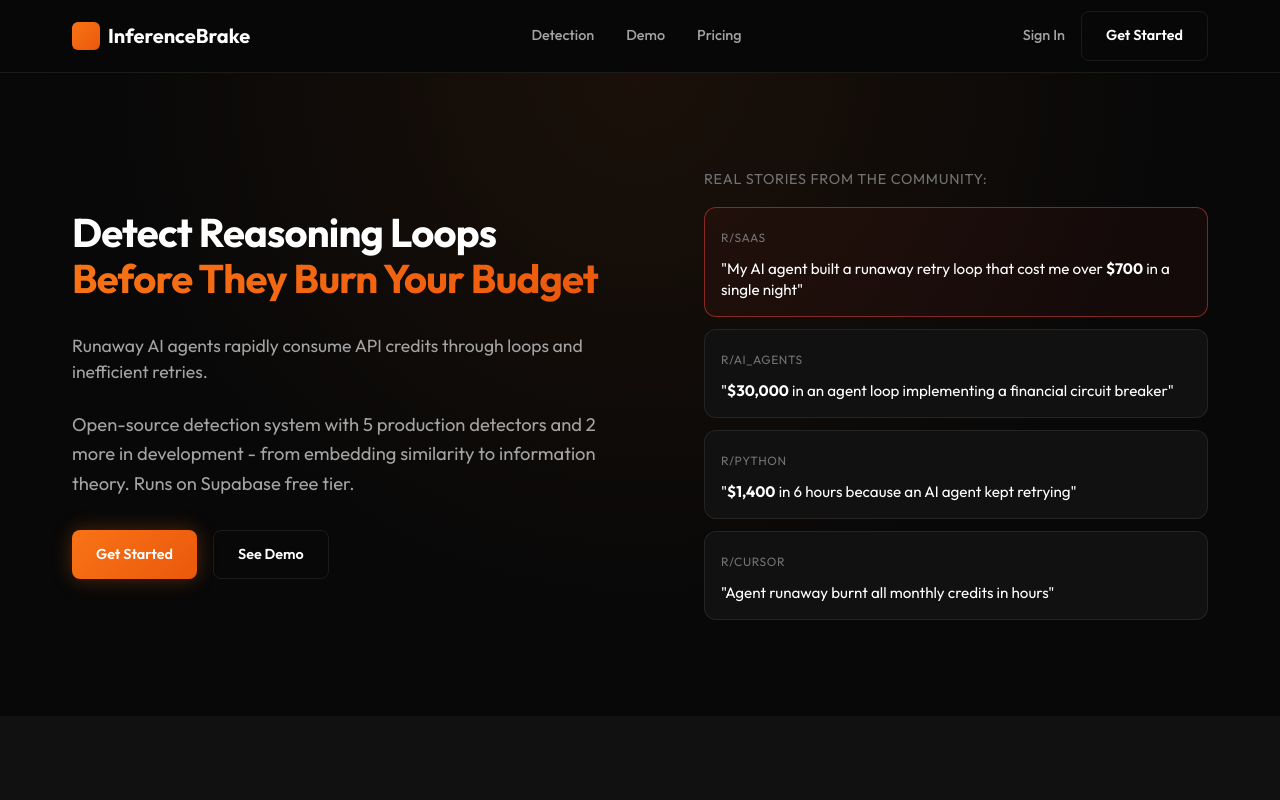
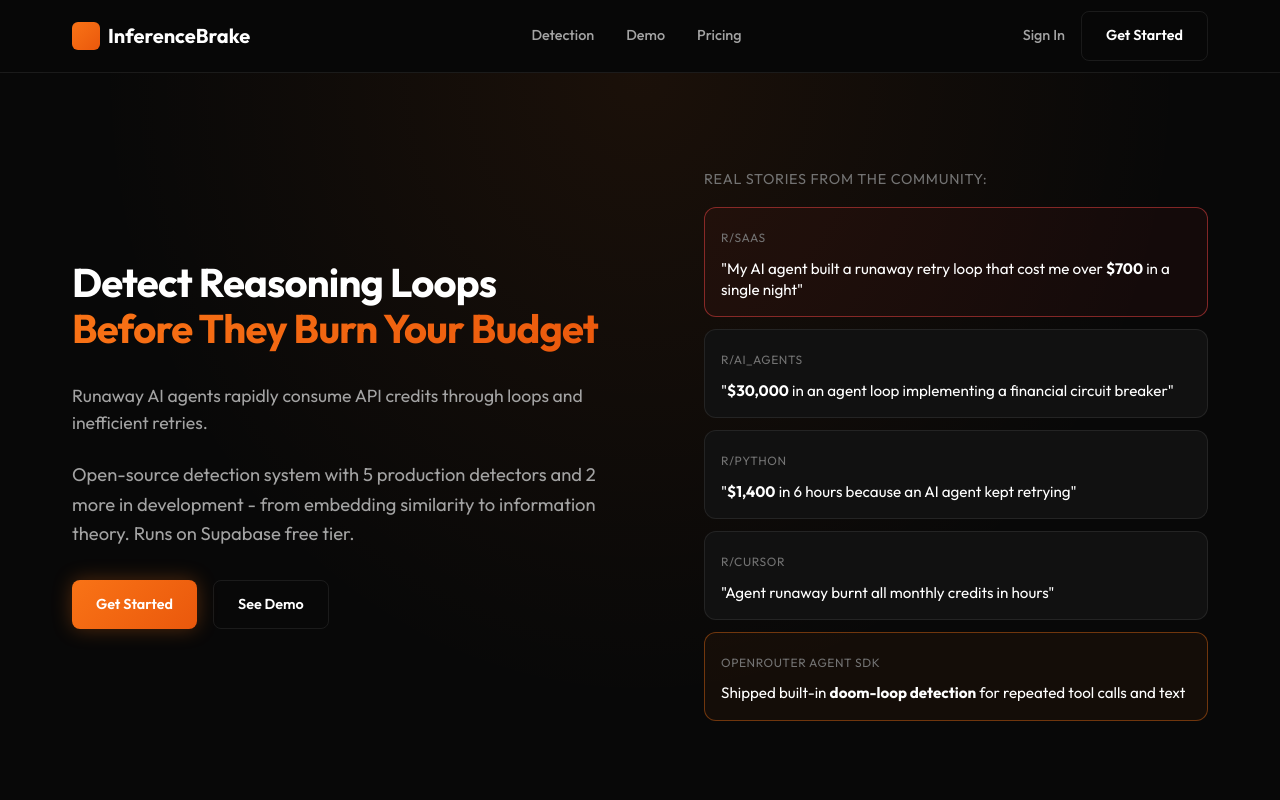
Before and after one commit to InferenceBrake/inference-brake-platform, a SvelteKit app in the folder apps/web/: page / in a window 1280 px wide. Shown: the top 800 px of the page. Built offline with nearby package versions, Linux system fonts and the light colour scheme; no server answers.

Commit message:
Add: OpenRouter doom-loop detection as industry evidence
Add an OpenRouter Agent SDK card to the landing problem section and a README story, and list exact-repeat detection scoped to one SDK among the gaps of existing solutions.

```diff
--- a/apps/web/src/routes/+page.svelte
+++ b/apps/web/src/routes/+page.svelte
@@ -60,6 +60,13 @@ let activeTab = $state("python");
 							<span class="reddit-source">r/cursor</span>
 						</div>
 						<p class="reddit-text">"Agent runaway burnt all monthly credits in hours"</p>
+					</a>
+
+					<a href="https://openrouter.ai/docs/agent-sdk/call-model/doom-loop-detection" target="_blank" rel="noopener" class="reddit-card industry">
+						<div class="reddit-header">
+							<span class="reddit-source">OpenRouter Agent SDK</span>
+						</div>
+						<p class="reddit-text">Shipped built-in <strong>doom-loop detection</strong> for repeated tool calls and text</p>
 					</a>
 				</div>
 			</div>
@@ -369,6 +376,11 @@ guard = InferenceBrake(api_key=<span class="s">"ib_key"</span>)
 	.reddit-card.worst {
 		border-color: rgba(239, 68, 68, 0.5);
 		background: rgba(239, 68, 68, 0.05);
+	}
+
+	.reddit-card.industry {
+		border-color: rgba(249, 115, 22, 0.4);
+		background: rgba(249, 115, 22, 0.05);
 	}
 
 	.reddit-header {
```
Also changed, not shown: 1 other file (tests, documents, lock files or other folders).
